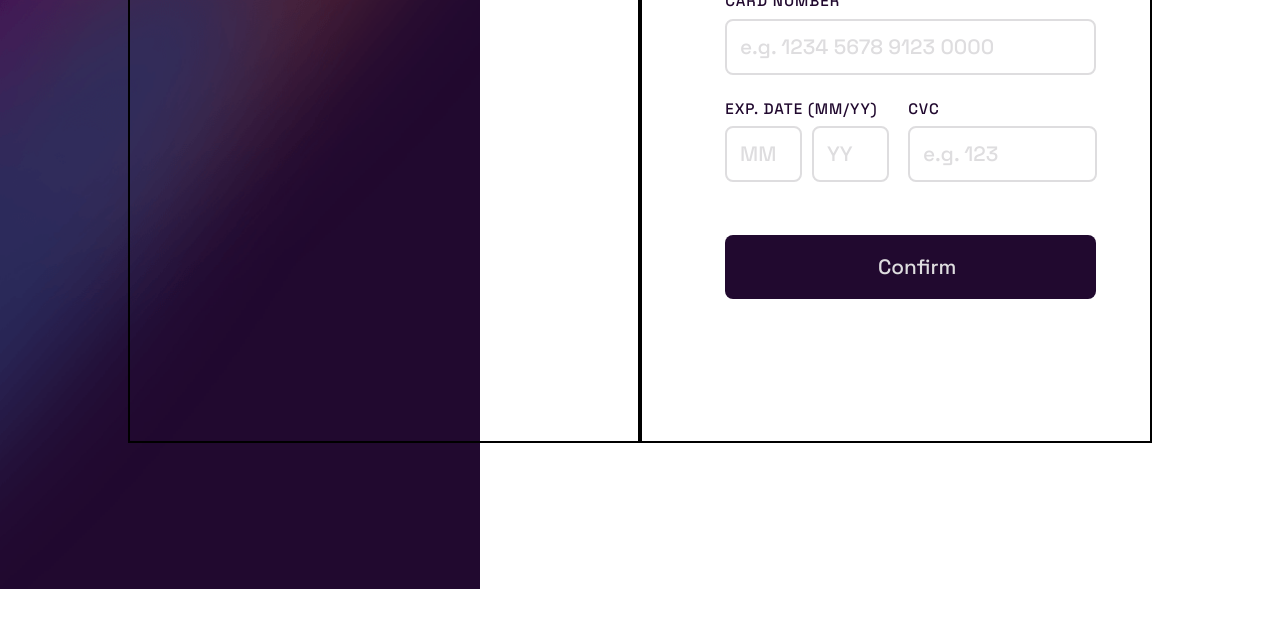
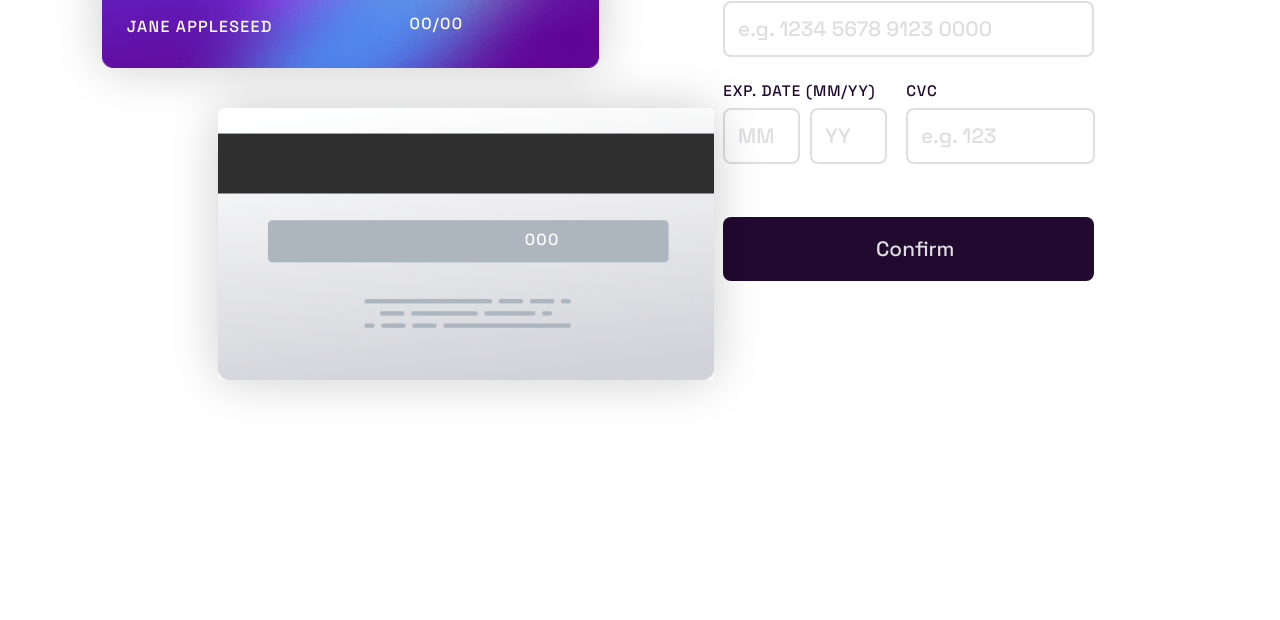
Before and after one commit to StrongMeders/Front-end-mentor-Desafio02, a website built with Vite: page index.html in a window 1280 px wide. Shown: the part 305-925 px from the top of the page. Before the commit the page ends 904 px from the top, so only its background shows below. Built offline with nearby package versions, Linux system fonts and the light colour scheme; files whose address does not match are found by name.

Commit message:
estilização dos cartões

```diff
--- a/index.html
+++ b/index.html
@@ -14,13 +14,32 @@
     <div id="container">
       <div id="cartao">
 
-        <div id="pt-frente">
-          0000 0000 0000 0000 Jane Appleseed 00/00
-        </div>
+        <div class="cc-info">
+          <div id="cc-logo">
+            <img src="./images/card-logo.svg" alt="card logo">
+          </div>
 
-        <div id="pt-tras">
-          000
-        </div>
+          <div id="front">
+            <img src="./images/bg-card-front.png" alt="card front">
+
+            <div class="cc-number"> 0000 0000 0000 0000</div>
+
+            <div class="cc-holder">
+              <div class="value">Jane Appleseed</div>
+            </div>
+
+            <div class="cc-expiration">
+              <div class="value">00/00</div>
+            </div>
+          </div>
+
+          <div id="back">
+            <img src="./images/bg-card-back.png" alt="card back">
+
+            <div class="cc-security">
+              <div class="value">000</div>
+            </div>
+          </div>
 
       </div>
 
@@ -90,5 +109,6 @@
 
     </footer>
 -->
+  <script type="module" src="/src/main.js"></script>
   </body>
 </html>
--- a/js/main.js
+++ /dev/null
@@ -1 +0,0 @@
-import IMask from 'imask';
--- /dev/null
+++ b/src/css/cartão.css
@@ -0,0 +1,74 @@
+.cc-info {
+    margin-bottom: 30vh;
+}
+
+.cc-info #cc-logo {
+    position: relative;
+    top: 12vh;
+    left: 5vh;
+}
+
+.cc-info #cc-logo img {
+    height: 7vh;
+}
+
+/*card front*/
+.cc-info{
+    position: relative;
+    color: hsl(0, 0%, 100%);
+}
+
+.cc-info #front {
+    height: 34vh;
+}
+
+.cc-info #front img {
+    border-radius: 0.8vh;
+    height: 34vh;
+    box-shadow: 0px 0px 50px rgba(0, 0, 0, 0.2);
+}
+
+#front .cc-number {
+    position: relative;
+    font-size: 3.85vh;
+    letter-spacing: 0.3vw;
+    top: -16vh;
+    left: 1.9vw;
+}
+
+#front .cc-holder {
+    position: relative;
+    font-size: 2vh;
+    text-transform: uppercase;
+    letter-spacing: 0.1vw;
+    top: -12vh;
+    left: 1.9vw;
+}
+
+#front .cc-expiration {
+    position: relative;
+    font-size: 2vh;
+    letter-spacing: 0.1vw;
+    top: -15vh;
+    left: 24vw;
+}
+
+/*card back*/
+.cc-info #back {
+    margin: 5vh 0vw 0vh 9vw;
+    height: 34vh;
+}
+
+.cc-info #back img {
+    border-radius: 0.8vh;
+    height: 34vh;
+    box-shadow: 0px 0px 50px rgba(0, 0, 0, 0.2);
+}
+
+#back .cc-security {
+    position: relative;
+    font-size: 2vh;
+    letter-spacing: 0.1vw;
+    top: -19.5vh;
+    left: 24vw;
+}
--- a/style/style.css
+++ b/src/css/form.css
@@ -1,38 +1,9 @@
-@import url('https://fonts.googleapis.com/css2?family=Space+Grotesk:wght@500&display=swap');
-
-*{
-    box-sizing: border-box;
-    margin: 0;
-    padding: 0;
-}
-
-/*Body*/
-body{
-    height: 100vh;
-    font-family: 'Space Grotesk';
-    overflow: hidden;
-    background-image: url(../images/bg-main-desktop.png);
-    background-repeat: no-repeat;
-    background-size: 60vh;
-}
-
-#container{
-    display: flex;
-    margin: 13vh 10vw;
-}
-
-#container #cartao {
+#container #form {
     flex: 50%;
-    border: 2px black solid;
-}
-
-#container #form{
-    flex: 50%;
-    border: 2px black solid;
 }
 
 #container form {
-    margin: 10vh 0vw 0vh 6.5vw;
+    margin: 16vh 5vw 0vh 0vw;
     height: 70vh;
     width: 30.5vw;
 }
@@ -56,12 +27,12 @@ body{
     margin-top: 1vh;
 }
 
-#container input::placeholder{
+#container input::placeholder {
     color: hsl(270, 3%, 87%);
 }
 
 #container input:focus {
-    border: 0.3vh solid hsl(278, 68%, 11%);
+    outline: 0.3vh solid hsl(278, 68%, 11%);
 }
 
 /*coluna*/
@@ -69,7 +40,7 @@ body{
     flex-direction: column;
 }
 
-#coluna label{
+#coluna label {
     color: hsl(278, 68%, 11%);
 }
 
@@ -114,7 +85,7 @@ body{
     margin-right: 1.5vw;
 }
 
-#cvc input{
+#cvc input {
     width: 14.76vw;
 }
 
@@ -125,21 +96,10 @@ body{
     margin-top: 4vh;
 }
 
-#submit input{
+#submit input {
     width: 29vw;
     height: 8vh;
     background-color: hsl(278, 68%, 11%);
     color: hsl(270, 3%, 87%);
     border: none;
 }
-
-/*Footer*/
-.footer {
-    font-size: 11px;
-    text-align: center;
-    background-color: rgb(127, 255, 212);
-}
-
-.footer a {
-    color: hsl(228, 45%, 44%);
-}
--- /dev/null
+++ b/src/css/index.css
@@ -0,0 +1,51 @@
+@import url('https://fonts.googleapis.com/css2?family=Space+Grotesk:wght@500&display=swap');
+@import url(./form.css);
+@import url(./cartão.css);
+
+* {
+    box-sizing: border-box;
+    margin: 0;
+    padding: 0;
+}
+
+/*Body*/
+body{
+    height: 100vh;
+    font-family: 'Space Grotesk';
+    overflow: hidden;
+    background-image: url(../images/bg-main-desktop.png);
+    background-repeat: no-repeat;
+    background-size: 60vh;
+    background-color: hsl(0, 0%, 100%);
+}
+
+/*Container*/
+
+#container {
+    display: flex;
+    margin: 5vh 8vw;
+}
+
+/*Cartão*/
+
+#container #cartao {
+    display: flex;
+    flex: 50%;
+}
+
+#container #cartao .cc-info {
+    flex: 100%;
+}
+
+
+
+/*Footer*/
+.footer {
+    font-size: 11px;
+    text-align: center;
+    background-color: rgb(127, 255, 212);
+}
+
+.footer a {
+    color: hsl(228, 45%, 44%);
+}
--- /dev/null
+++ b/src/main.js
@@ -0,0 +1,2 @@
+import "./css/index.css"
+import IMask from 'imask';
```
